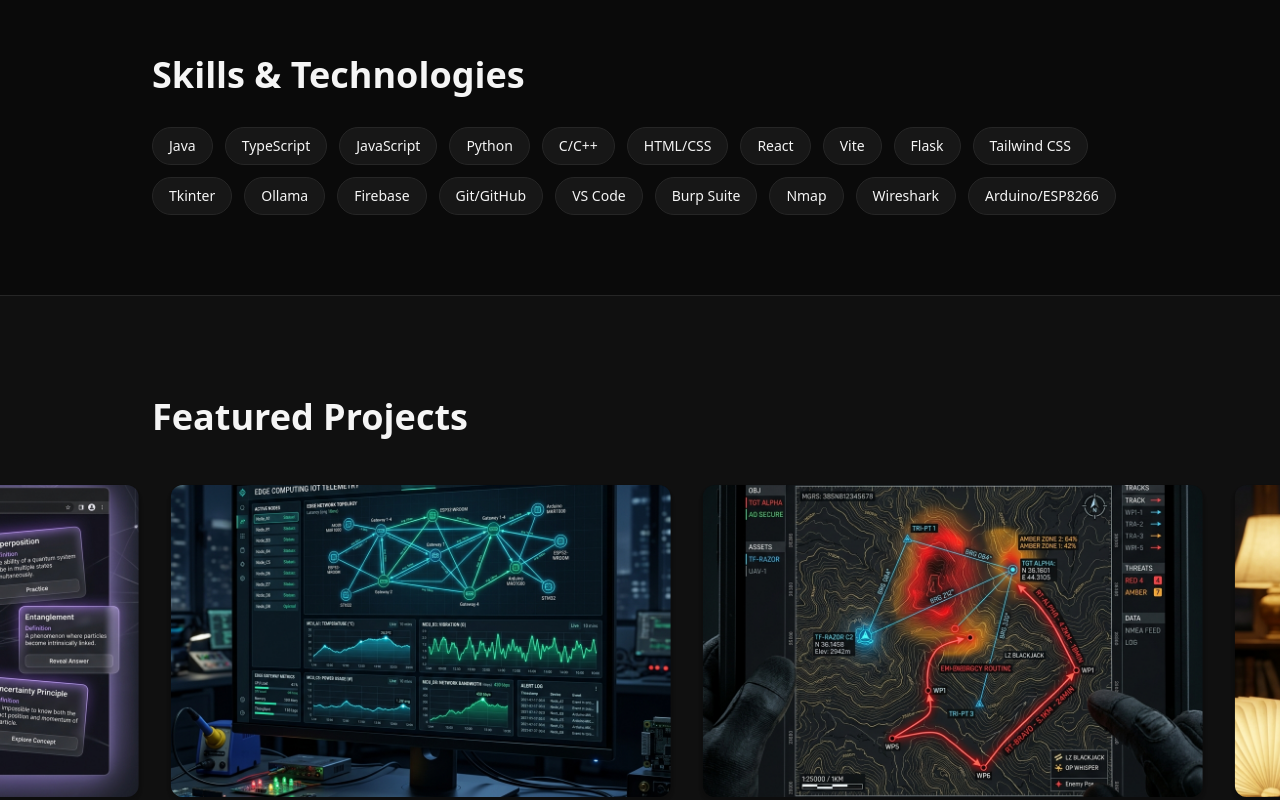
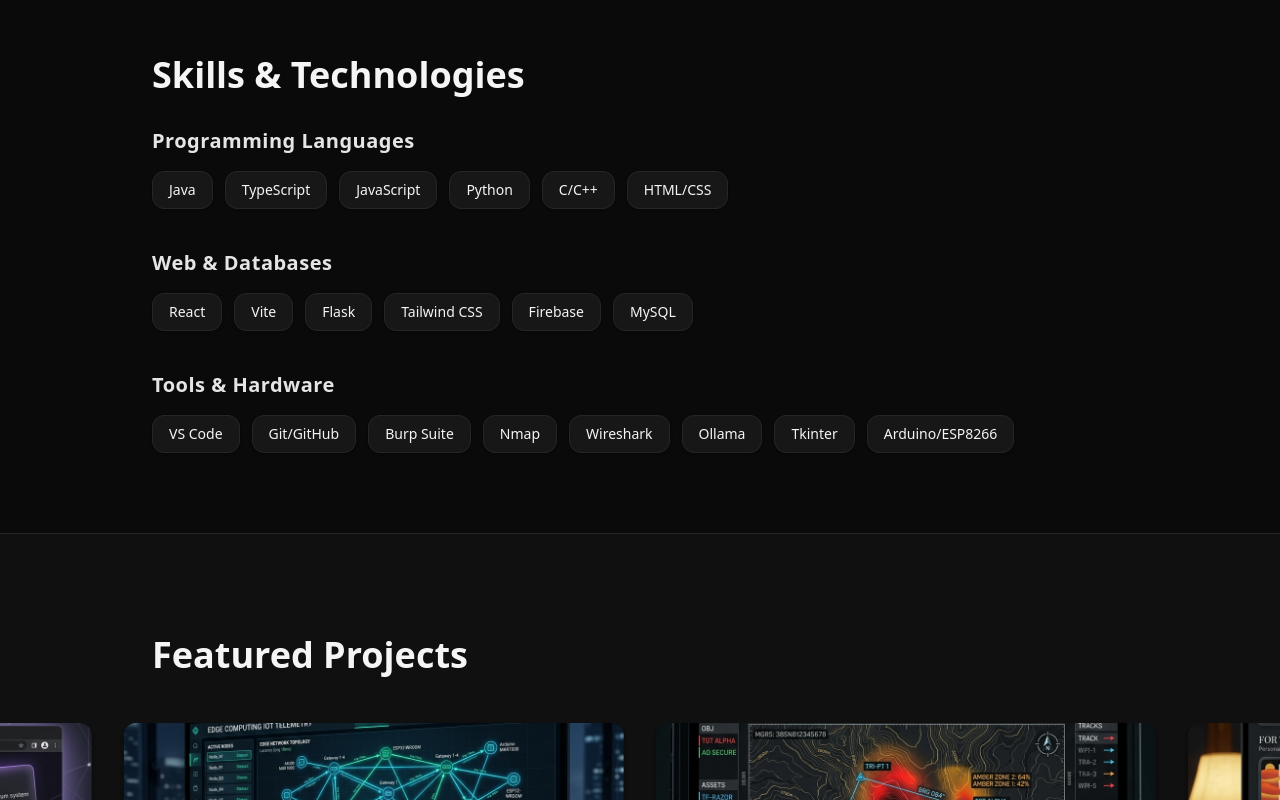
Before and after one commit to allenchandev25-del/allenchandev_portfolio, a React (Vite) app: page / in a window 1280 px wide. Shown: the part 1500-2300 px from the top of the page. Built offline with nearby package versions, Linux system fonts and the light colour scheme.

Commit message:
Update App.tsx

```diff
--- a/src/App.tsx
+++ b/src/App.tsx
@@ -43,11 +43,19 @@
   }
 ];
 
-const skills = [
-  "Java", "TypeScript", "JavaScript", "Python", "C/C++", "HTML/CSS",
-  "React", "Vite", "Flask", "Tailwind CSS", "Tkinter",
-  "Ollama", "Firebase", "Git/GitHub", "VS Code",
-  "Burp Suite", "Nmap", "Wireshark", "Arduino/ESP8266"
+const skillCategories = [
+  {
+    title: "Programming Languages",
+    skills: ["Java", "TypeScript", "JavaScript", "Python", "C/C++", "HTML/CSS"]
+  },
+  {
+    title: "Web & Databases",
+    skills: ["React", "Vite", "Flask", "Tailwind CSS", "Firebase", "MySQL"]
+  },
+  {
+    title: "Tools & Hardware",
+    skills: ["VS Code", "Git/GitHub", "Burp Suite", "Nmap", "Wireshark", "Ollama", "Tkinter", "Arduino/ESP8266"]
+  }
 ];
 
 const education = [
@@ -183,14 +191,23 @@
 
         <section id="skills" className="scroll-mt-32">
           <h2 className="text-3xl md:text-4xl font-bold mb-8">Skills & Technologies</h2>
-          <div className="flex flex-wrap gap-3">
-            {skills.map((skill, index) => (
-              <span
-                key={index}
-                className="px-4 py-2 bg-neutral-100 dark:bg-neutral-900 border border-neutral-200 dark:border-neutral-800 rounded-full text-sm font-medium"
-              >
-                {skill}
-              </span>
+          <div className="space-y-10">
+            {skillCategories.map((category, index) => (
+              <div key={index}>
+                <h3 className="text-xl font-semibold mb-4 text-neutral-800 dark:text-neutral-200 tracking-wide">
+                  {category.title}
+                </h3>
+                <div className="flex flex-wrap gap-3">
+                  {category.skills.map((skill, idx) => (
+                    <span
+                      key={idx}
+                      className="px-4 py-2 bg-neutral-100 dark:bg-neutral-900 border border-neutral-200 dark:border-neutral-800 rounded-[12px] text-sm font-medium hover:bg-neutral-200 dark:hover:bg-neutral-800 transition-colors shadow-sm"
+                    >
+                      {skill}
+                    </span>
+                  ))}
+                </div>
+              </div>
             ))}
           </div>
         </section>
```
